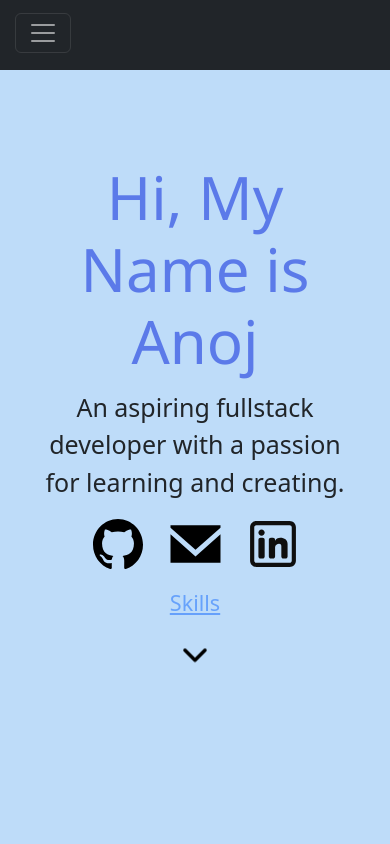
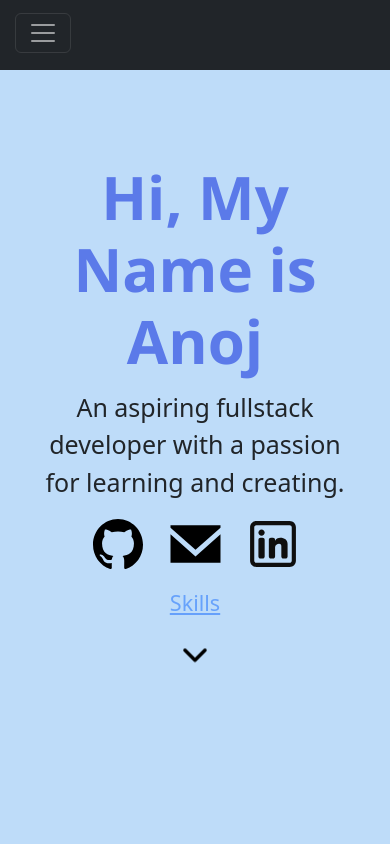
Before and after one commit to anojganesh/React-Portfolio, a React (Vite) app: page / in a window 390 px wide. Shown: the top 844 px of the page. Built offline with nearby package versions, Linux system fonts and the light colour scheme.

Commit message:
edit css

```diff
--- a/src/App.css
+++ b/src/App.css
@@ -270,7 +270,7 @@ body {
 
 @media only screen and (max-width: 1010px) {
     .about h1 {
-        font-weight: 501 !important;
+        font-weight: 600 !important;
     }
     .about .col-lg-12{
         padding-top: 50px;
```
